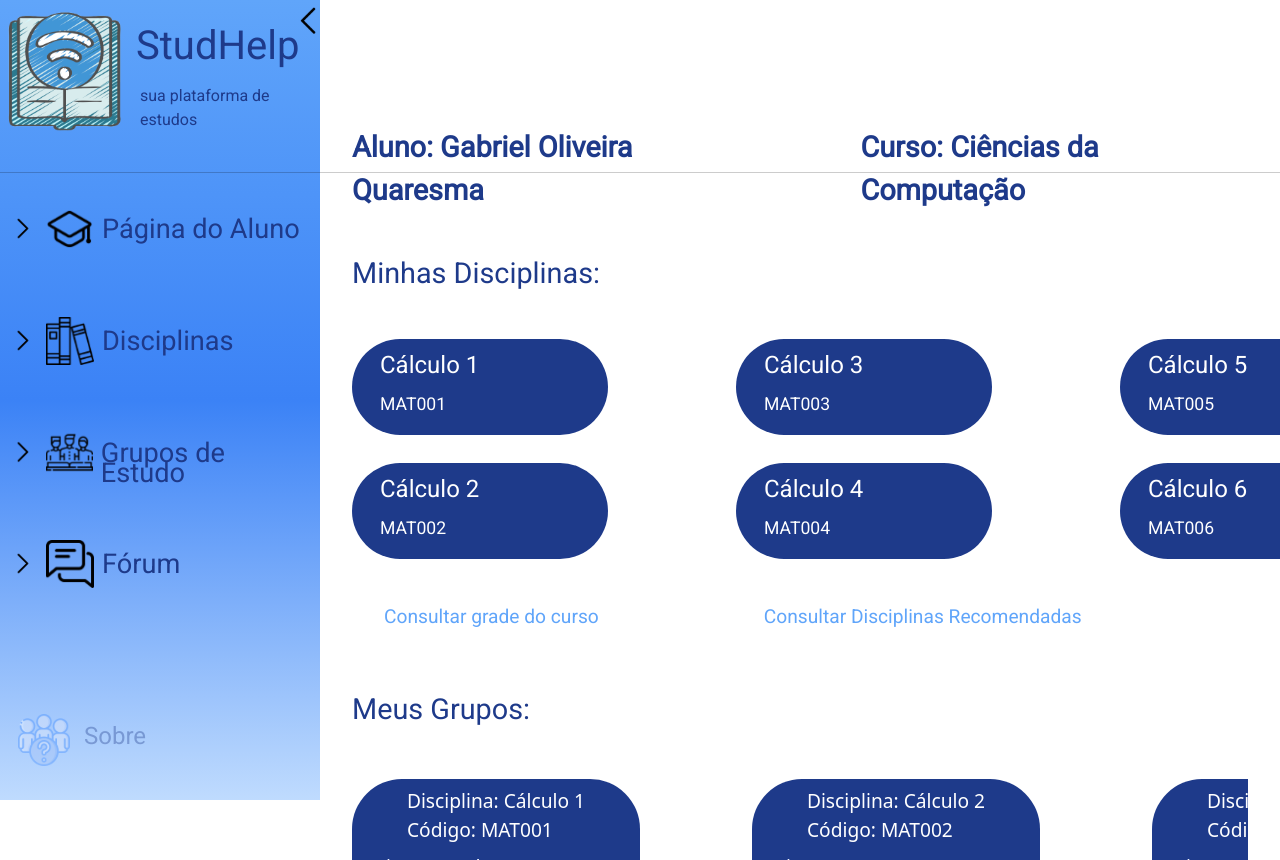
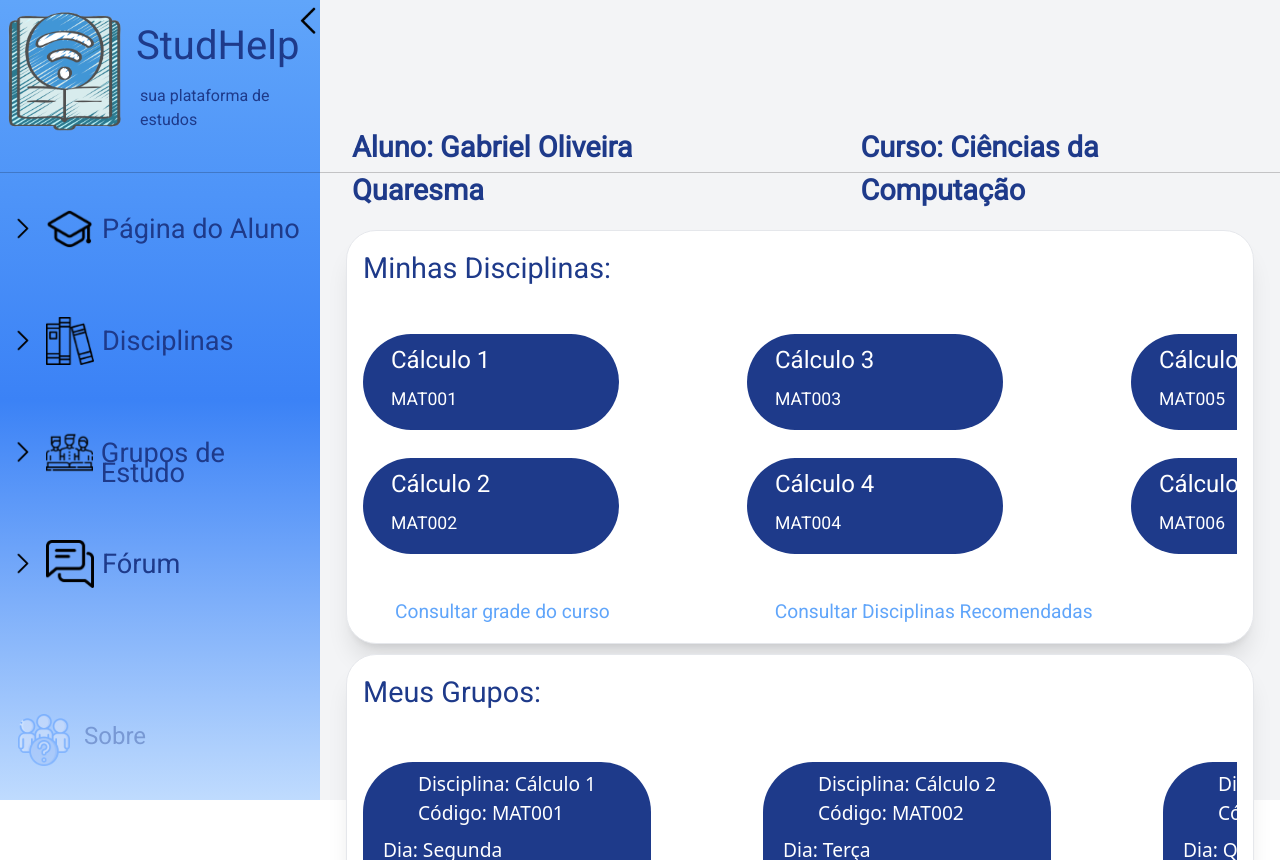
Before and after one commit to JVCA101/StudHelp, a React (Vite) app in the folder studHelp/: page /aluno in a window 1280 px wide. Built offline with nearby package versions, Linux system fonts and the light colour scheme; what tailwindcss-filters would draw is missing.

Commit message:
Adicionando estilização de componentes

```diff
--- a/studHelp/src/components/AuxComponents/CreateGroup.tsx
+++ b/studHelp/src/components/AuxComponents/CreateGroup.tsx
@@ -12,7 +12,7 @@ const CreateGroup: React.FC = () => {
     setIsPopupOpen(false);
   };
   return (
-    <div className=" mt-[121px] ">
+    <div className=" mt-[121px] w-fit ">
       <div className="cursor-pointer hover:underline">
         <div className="flex gap-x-2" onClick={openPopup}>
           <img src="./src/assets/plus 1.svg" />
--- a/studHelp/src/components/AuxComponents/SearchDisciplinesHeader.tsx
+++ b/studHelp/src/components/AuxComponents/SearchDisciplinesHeader.tsx
@@ -2,7 +2,7 @@ import InputModel from "../Models/InputModel";
 
 function SearchDisciplinesHeader() {
   return (
-    <div className="mt-[90px] px-8 font-roboto">
+    <div className="mt-[100px] -top-2 relative px-8 font-roboto">
       <div>
         <h1 className="text-2xl font-roboto select-none">Buscar Disciplina:</h1>
       </div>
--- a/studHelp/src/components/BodyPage/BodyAlunoGrupos.tsx
+++ b/studHelp/src/components/BodyPage/BodyAlunoGrupos.tsx
@@ -31,7 +31,7 @@ function BodyAlunoGrupos() {
   return (
     <div className="h-auto text-blue-900">
       <div>
-        <h1 className="mt-10 text-[1.8rem] font-roboto  font-medium">
+        <h1 className=" text-[1.8rem] font-roboto  font-medium">
           Meus Grupos:
         </h1>
       </div>
--- a/studHelp/src/components/BodyPage/BodyAlunoMaterias.tsx
+++ b/studHelp/src/components/BodyPage/BodyAlunoMaterias.tsx
@@ -18,10 +18,10 @@ function HeaderAluno() {
 
   return (
     <div className="font-roboto font-medium text-blue-900 w-full">
-      <div className="py-4 ">
-        <h1 className=" mt-4  text-[1.8rem]">Minhas Disciplinas:</h1>
+      <div className="">
+        <h1 className="text-[1.8rem]">Minhas Disciplinas:</h1>
 
-        <div className="hover:overflow-x-scroll py-4">
+        <div className="overflow-x-scroll py-4">
           <div className="flex gap-x-32">
             {Menus.map(
               (menu, index) =>
--- a/studHelp/src/components/BodyPage/BodyAlunoMateriasFeitas.tsx
+++ b/studHelp/src/components/BodyPage/BodyAlunoMateriasFeitas.tsx
@@ -15,7 +15,7 @@ const BodyAlunoMateriasFeitas: React.FC = () => {
   return (
     <div className="font-roboto text-blue-900">
       <div>
-        <h1 className="mt-10 text-[1.8rem]">Disciplinas Aprovadas:</h1>
+        <h1 className="text-[1.8rem]">Disciplinas Aprovadas:</h1>
       </div>
       <div className="mt-10">
         <div className="flex justify-center items-center text-[1.1rem] -mt-6">
--- a/studHelp/src/components/BodyPage/DisciplesMaterials.tsx
+++ b/studHelp/src/components/BodyPage/DisciplesMaterials.tsx
@@ -8,7 +8,7 @@ function DisciplesMaterials() {
   };
 
   return (
-    <div className="mt-20 px-8 text-blue-900">
+    <div className="px-8 text-blue-900">
       <div
         className="flex gap-x-8 hover:font-bold cursor-pointer"
         onClick={toggleList}
--- a/studHelp/src/components/BodyPage/DisciplinesBody.tsx
+++ b/studHelp/src/components/BodyPage/DisciplinesBody.tsx
@@ -1,7 +1,7 @@
 function DisciplinesBody() {
   return (
     <div>
-      <div className="px-8 mt-4 font-roboto flex text-4xl gap-x-52 text-blue-900">
+      <div className="px-4 font-roboto flex text-4xl gap-x-52 text-blue-900">
         <h1 className="font-bold ">Disciplina: subject.toSting()</h1>
         <h2 className="font-bold ">Código:subject.getID()</h2>
       </div>
--- a/studHelp/src/components/BodyPage/GroupsBody.tsx
+++ b/studHelp/src/components/BodyPage/GroupsBody.tsx
@@ -41,11 +41,11 @@ function GroupsBody({ open }: Props) {
   ];
 
   return (
-    <div className="mt-8 relative font-roboto h-full">
+    <div className="relative font-roboto h-full">
       <div>
-        <h1 className="text-4xl font-roboto px-8">Grupo da Disciplina:</h1>
+        <h1 className="text-4xl font-roboto px-4">Grupo da Disciplina:</h1>
       </div>
-      <div className="relative h-full mt-10 overflow-y-scroll">
+      <div className="relative h-full mt-10 ">
         <div className="flex-wrap flex gap-y-20">
           {Groups.map((group, index) => (
             <div key={index} className="flex">
--- /dev/null
+++ b/studHelp/src/components/Headers/ComponentStyle.tsx
@@ -0,0 +1,14 @@
+interface Props {
+  children: React.ReactNode;
+}
+
+export const ComponentStyle = ({ children }: Props) => {
+  return (
+    <div
+      className="border  shadow-xl mt-5 px-4 rounded-[30px] bg-white"
+      style={{ margin: "10px" }}
+    >
+      <div className="py-4">{children}</div>
+    </div>
+  );
+};
--- a/studHelp/src/pages/DisciplinesPage.tsx
+++ b/studHelp/src/pages/DisciplinesPage.tsx
@@ -6,21 +6,26 @@ import DisciplesMaterials from "../components/BodyPage/DisciplesMaterials";
 import PageComponents from "../components/Models/PageComponents";
 import { useSelector } from "react-redux";
 import { AppState } from "../../props/state";
+import { ComponentStyle } from "../components/Headers/ComponentStyle";
 
 const DisciplinesPage = () => {
   const open = useSelector((state: AppState) => state.open);
 
   document.title = "Disciplinas - StudHelp";
   return (
-    <div className="w-screen h-screen ">
+    <div className="w-screen h-screen bg-gray-100">
       <div className="absolute w-screen">
         <SideBar />
       </div>
       <PageComponents open={open}>
         <SearchDisciplinesHeader />
-        <div className="mt-8 overflow-y-scroll">
-          <DisciplinesBody />
-          <DisciplesMaterials />
+        <div className="overflow-y-scroll px-4 h-[80%]">
+          <ComponentStyle>
+            <DisciplinesBody />
+          </ComponentStyle>
+          <ComponentStyle>
+            <DisciplesMaterials />
+          </ComponentStyle>
         </div>
       </PageComponents>
     </div>
--- a/studHelp/src/pages/GroupsPage.tsx
+++ b/studHelp/src/pages/GroupsPage.tsx
@@ -5,13 +5,14 @@ import GroupsBody from "../components/BodyPage/GroupsBody";
 import PageComponents from "../components/Models/PageComponents";
 import { useSelector } from "react-redux";
 import { AppState } from "../../props/state";
+import { ComponentStyle } from "../components/Headers/ComponentStyle";
 
 const GroupsPage = () => {
   const open = useSelector((state: AppState) => state.open);
 
   document.title = "Grupos de Estudo - StudHelp";
   return (
-    <div className="w-screen h-screen">
+    <div className="w-screen h-screen bg-gray-100">
       <div className="absolute">
         <SideBar />
       </div>
@@ -25,8 +26,10 @@ const GroupsPage = () => {
           </div>
         </div>
 
-        <div className="h-[70%]">
-          <GroupsBody open={open} />
+        <div className="h-[80%] px-4 overflow-y-scroll">
+          <ComponentStyle>
+            <GroupsBody open={open} />
+          </ComponentStyle>
         </div>
       </PageComponents>
     </div>
--- a/studHelp/src/pages/StudentPage.tsx
+++ b/studHelp/src/pages/StudentPage.tsx
@@ -6,23 +6,30 @@ import BodyAlunoMateriasFeitas from "../components/BodyPage/BodyAlunoMateriasFei
 import PageComponents from "../components/Models/PageComponents";
 import { useSelector } from "react-redux";
 import { AppState } from "../../props/state";
+import { ComponentStyle } from "../components/Headers/ComponentStyle";
 
 const StudentPage = () => {
   const open = useSelector((state: AppState) => state.open);
 
   document.title = "Página do Aluno - StudHelp";
   return (
-    <div className="w-screen h-screen">
+    <div className="w-screen h-screen bg-gray-100">
       <title>Aluno </title>
       <div className="absolute">
         <SideBar />
       </div>
       <PageComponents open={open}>
         <HeaderAluno open={open} />
-        <div className={`overflow-y-scroll px-8 h-[80%] mt-1`}>
-          <BodyAlunoMaterias />
-          <BodyAlunoGrupos />
-          <BodyAlunoMateriasFeitas />
+        <div className={`overflow-y-scroll  px-4 h-[80%] mt-1`}>
+          <ComponentStyle>
+            <BodyAlunoMaterias />
+          </ComponentStyle>
+          <ComponentStyle>
+            <BodyAlunoGrupos />
+          </ComponentStyle>
+          <ComponentStyle>
+            <BodyAlunoMateriasFeitas />
+          </ComponentStyle>
         </div>
       </PageComponents>
     </div>
```
